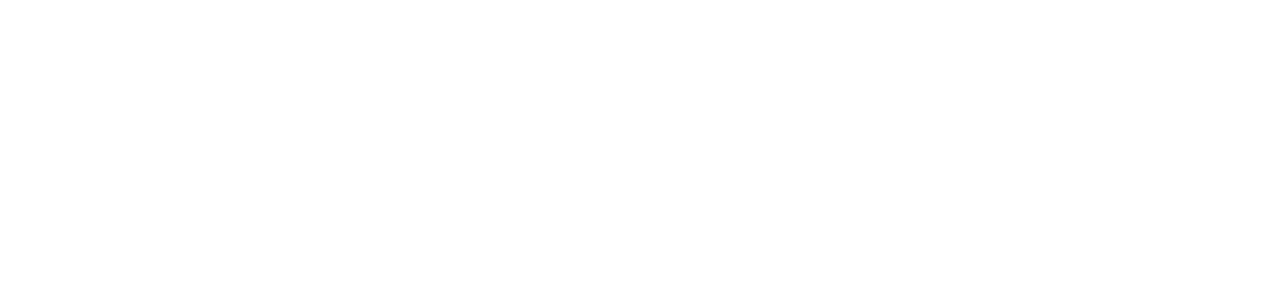
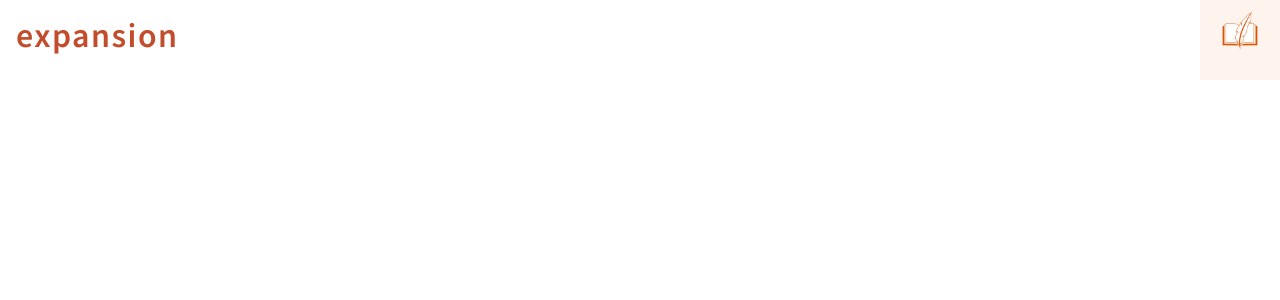
Before and after one commit to charlietait147/expansion, a Next.js app: page / in a window 1280 px wide. Shown: the top 300 px of the page. Built offline with nearby package versions, Linux system fonts and the light colour scheme.

Commit message:
add header content and styling

```diff
--- a/app/page.tsx
+++ b/app/page.tsx
@@ -1,6 +1,9 @@
+import Header from "@/components/Header";
 
 export default function Home() {
   return (
-    <main></main>
+    <main>
+      <Header />
+    </main>
   )
 }
--- /dev/null
+++ b/components/Header.tsx
@@ -0,0 +1,12 @@
+import Image from "next/image";
+import Logo from "../public/images/expansion-logo.png";
+function Header() {
+    return (
+        <header className="flex justify-between pb-2 pl-4">
+            <h1 className=" text-2xl font-semibold text-title pt-4 tracking-wider md:text-3xl">expansion</h1>
+            <Image src = {Logo} alt="expansion logo" className="w-20 h-20" />
+        </header>
+     );
+}
+
+export default Header;
--- a/tailwind.config.ts
+++ b/tailwind.config.ts
@@ -20,7 +20,7 @@
         background: "#d9dad7"
       },
       fontFamily: {
-       body: ['Noto-Sans-JP']
+       body: ['Noto Sans JP']
       }
     },
   },
```
